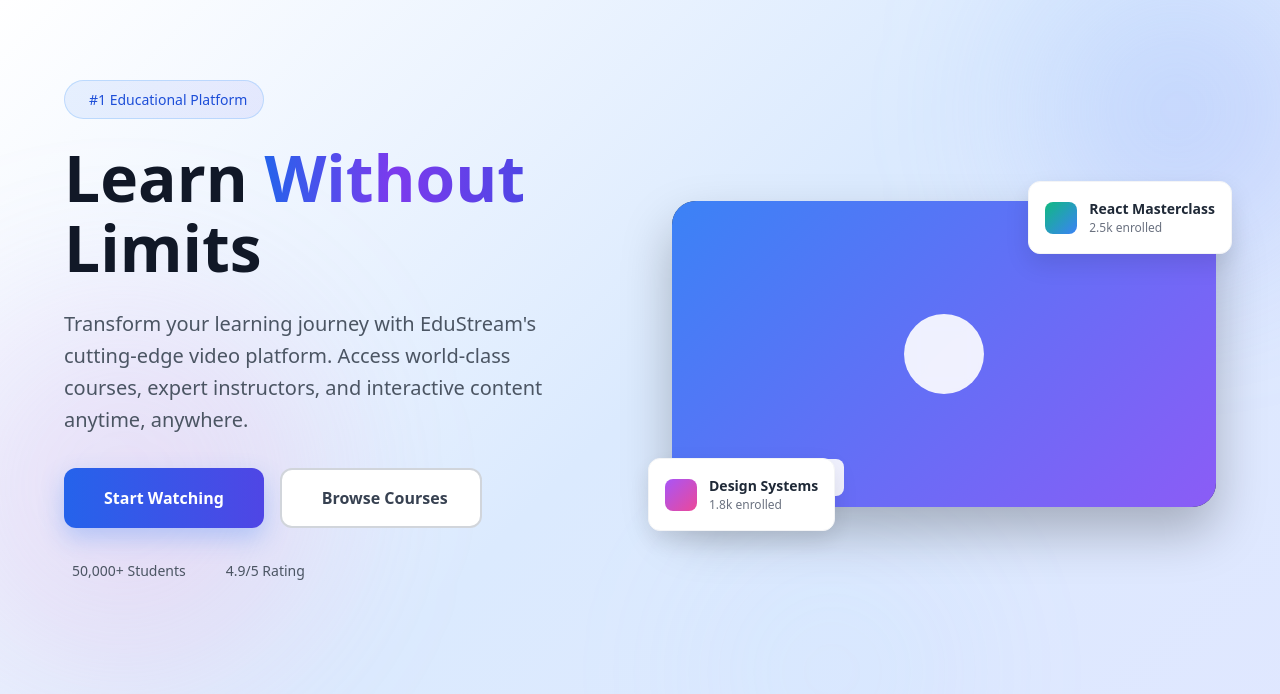
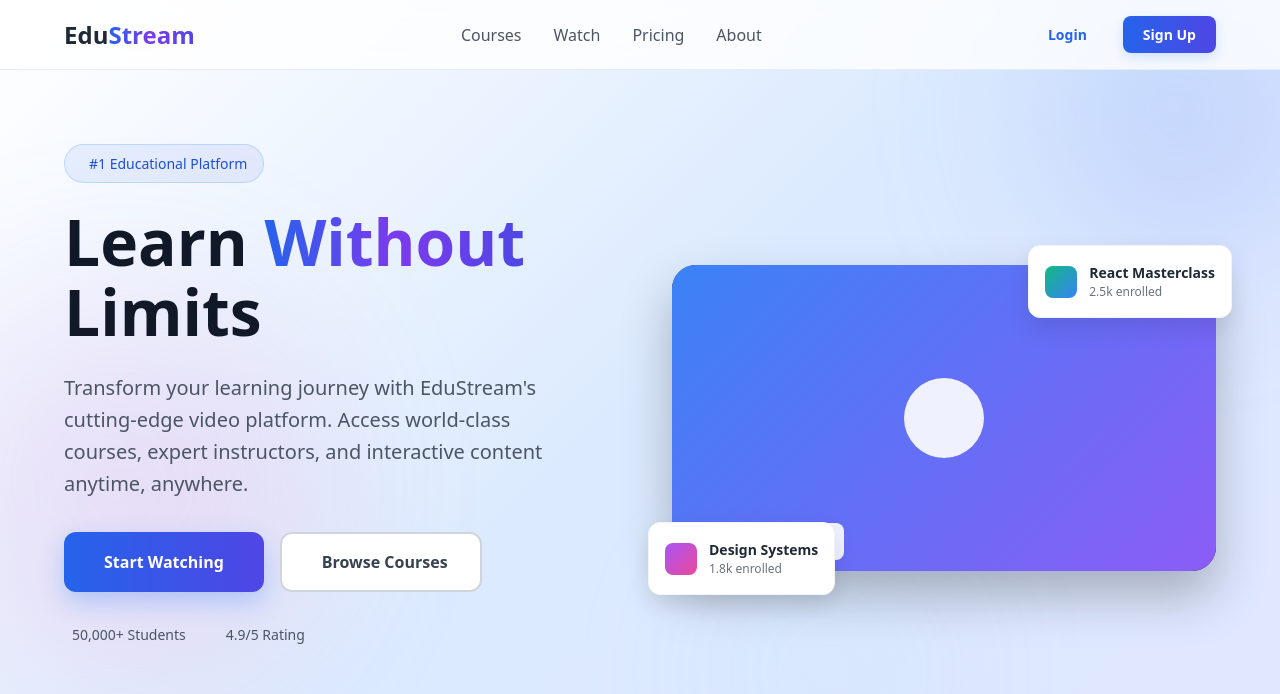
Before and after one commit to chistym17/videstram-angular, an Angular app: page / in a window 1280 px wide. Shown: the top 694 px of the page. Built offline with nearby package versions, Linux system fonts and the light colour scheme.

Commit message:
navbar added

```diff
--- a/src/app/home/home.component.css
+++ b/src/app/home/home.component.css
@@ -9,6 +9,7 @@
     background: linear-gradient(135deg, #ffffff 0%, #dbeafe 50%, #e0e7ff 100%);
     position: relative;
     overflow: hidden;
+    padding-top: 4rem;
 }
 
 .bg-blur {
--- a/src/app/home/home.component.html
+++ b/src/app/home/home.component.html
@@ -1,3 +1,4 @@
+<app-navbar></app-navbar>
 <div class="hero-container">
     <!-- Background blur elements -->
     <div class="bg-blur bg-blur-1"></div>
--- a/src/app/home/home.component.ts
+++ b/src/app/home/home.component.ts
@@ -1,11 +1,12 @@
 import { Component } from '@angular/core';
 import { CommonModule } from '@angular/common';
 import { RouterModule } from '@angular/router';
+import { NavbarComponent } from '../navbar/navbar.component';
 
 @Component({
   selector: 'app-home',
   standalone: true,
-  imports: [CommonModule, RouterModule],
+  imports: [CommonModule, RouterModule, NavbarComponent],
   templateUrl: './home.component.html',
   styleUrls: ['./home.component.css']
 })
--- /dev/null
+++ b/src/app/navbar/navbar.component.css
@@ -0,0 +1,163 @@
+.navbar {
+    position: fixed;
+    top: 0;
+    left: 0;
+    right: 0;
+    z-index: 1000;
+    background: rgba(255, 255, 255, 0.8);
+    backdrop-filter: blur(10px);
+    border-bottom: 1px solid rgba(226, 232, 240, 0.8);
+}
+
+.navbar-container {
+    max-width: 1200px;
+    margin: 0 auto;
+    padding: 1rem 1.5rem;
+    display: flex;
+    align-items: center;
+    justify-content: space-between;
+}
+
+.logo {
+    text-decoration: none;
+}
+
+.logo-text {
+    font-size: 1.5rem;
+    font-weight: 700;
+    color: #1f2937;
+}
+
+.gradient-text {
+    background: linear-gradient(90deg, #2563eb, #7c3aed, #4f46e5);
+    -webkit-background-clip: text;
+    -webkit-text-fill-color: transparent;
+    background-clip: text;
+}
+
+.nav-links {
+    display: flex;
+    gap: 2rem;
+    align-items: center;
+}
+
+.nav-link {
+    text-decoration: none;
+    color: #4b5563;
+    font-weight: 500;
+    transition: color 0.3s ease;
+    position: relative;
+}
+
+.nav-link:hover {
+    color: #2563eb;
+}
+
+.nav-link::after {
+    content: '';
+    position: absolute;
+    bottom: -4px;
+    left: 0;
+    width: 0;
+    height: 2px;
+    background: linear-gradient(90deg, #2563eb, #7c3aed);
+    transition: width 0.3s ease;
+}
+
+.nav-link:hover::after {
+    width: 100%;
+}
+
+.auth-buttons {
+    display: flex;
+    gap: 1rem;
+    align-items: center;
+}
+
+.btn {
+    padding: 0.5rem 1.25rem;
+    border-radius: 0.5rem;
+    font-weight: 600;
+    text-decoration: none;
+    transition: all 0.3s ease;
+    font-size: 0.875rem;
+}
+
+.btn-login {
+    color: #2563eb;
+    background: transparent;
+}
+
+.btn-login:hover {
+    background: rgba(37, 99, 235, 0.1);
+}
+
+.btn-signup {
+    background: linear-gradient(90deg, #2563eb, #4f46e5);
+    color: white;
+    box-shadow: 0 4px 12px rgba(59, 130, 246, 0.2);
+}
+
+.btn-signup:hover {
+    transform: translateY(-1px);
+    box-shadow: 0 6px 16px rgba(59, 130, 246, 0.3);
+}
+
+.menu-button {
+    display: none;
+    flex-direction: column;
+    gap: 6px;
+    background: transparent;
+    border: none;
+    cursor: pointer;
+    padding: 4px;
+}
+
+.menu-button span {
+    display: block;
+    width: 24px;
+    height: 2px;
+    background: #1f2937;
+    transition: all 0.3s ease;
+}
+
+@media (max-width: 768px) {
+    .menu-button {
+        display: flex;
+    }
+
+    .nav-links, .auth-buttons {
+        display: none;
+        position: absolute;
+        top: 100%;
+        left: 0;
+        right: 0;
+        background: rgba(255, 255, 255, 0.95);
+        backdrop-filter: blur(10px);
+        padding: 1rem;
+        flex-direction: column;
+        align-items: center;
+        gap: 1rem;
+        border-bottom: 1px solid rgba(226, 232, 240, 0.8);
+    }
+
+    .nav-links.active, .auth-buttons.active {
+        display: flex;
+    }
+
+    .menu-button.active span:nth-child(1) {
+        transform: translateY(8px) rotate(45deg);
+    }
+
+    .menu-button.active span:nth-child(2) {
+        opacity: 0;
+    }
+
+    .menu-button.active span:nth-child(3) {
+        transform: translateY(-8px) rotate(-45deg);
+    }
+
+    .auth-buttons {
+        padding-top: 0;
+    }
+}
--- /dev/null
+++ b/src/app/navbar/navbar.component.html
@@ -0,0 +1,25 @@
+<nav class="navbar">
+    <div class="navbar-container">
+        <a routerLink="/" class="logo">
+            <span class="logo-text">Edu<span class="gradient-text">Stream</span></span>
+        </a>
+
+        <div class="nav-links" [class.active]="isMenuOpen">
+            <a routerLink="/courses" class="nav-link">Courses</a>
+            <a routerLink="/watch" class="nav-link">Watch</a>
+            <a routerLink="/pricing" class="nav-link">Pricing</a>
+            <a routerLink="/about" class="nav-link">About</a>
+        </div>
+
+        <div class="auth-buttons" [class.active]="isMenuOpen">
+            <a routerLink="/login" class="btn btn-login">Login</a>
+            <a routerLink="/signup" class="btn btn-signup">Sign Up</a>
+        </div>
+
+        <button class="menu-button" (click)="toggleMenu()" [class.active]="isMenuOpen">
+            <span></span>
+            <span></span>
+            <span></span>
+        </button>
+    </div>
+</nav>
--- /dev/null
+++ b/src/app/navbar/navbar.component.ts
@@ -0,0 +1,18 @@
+import { Component } from '@angular/core';
+import { CommonModule } from '@angular/common';
+import { RouterModule } from '@angular/router';
+
+@Component({
+  selector: 'app-navbar',
+  standalone: true,
+  imports: [CommonModule, RouterModule],
+  templateUrl: './navbar.component.html',
+  styleUrls: ['./navbar.component.css']
+})
+export class NavbarComponent {
+  isMenuOpen = false;
+
+  toggleMenu() {
+    this.isMenuOpen = !this.isMenuOpen;
+  }
+}
```
